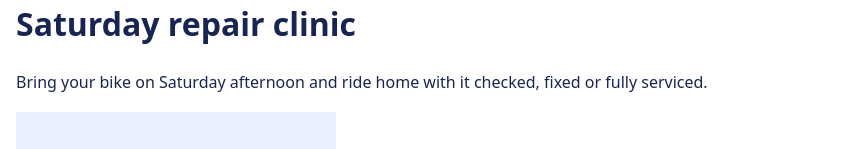
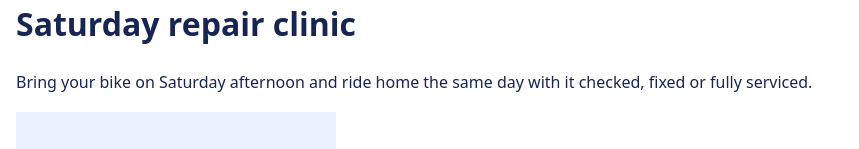
Before and after one commit to Aretipt/clinic, a plain HTML site: page index.html in a window 1280 px wide. Shown: the part 190-339 px from the top of the page, without its empty margins (0-859 px from the left). Drawn offline with Linux system fonts and the light colour scheme.

Commit message:
Promise same-day service in the intro

```diff
--- a/index.html
+++ b/index.html
@@ -23,7 +23,7 @@
   </header>
   <main>
     <h1>Saturday repair clinic</h1>
-    <p>Bring your bike on Saturday afternoon and ride home with it checked, fixed or fully serviced.</p>
+    <p>Bring your bike on Saturday afternoon and ride home the same day with it checked, fixed or fully serviced.</p>
     <img src="images/bicycle.png" alt="Illustration of a bicycle">
       <section id="when">
   <h2>When and where</h2>
```
